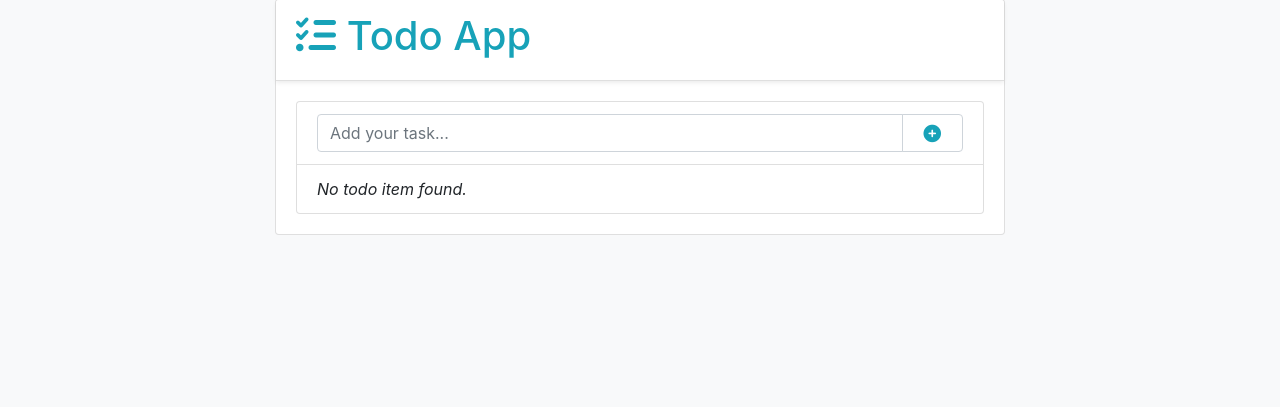
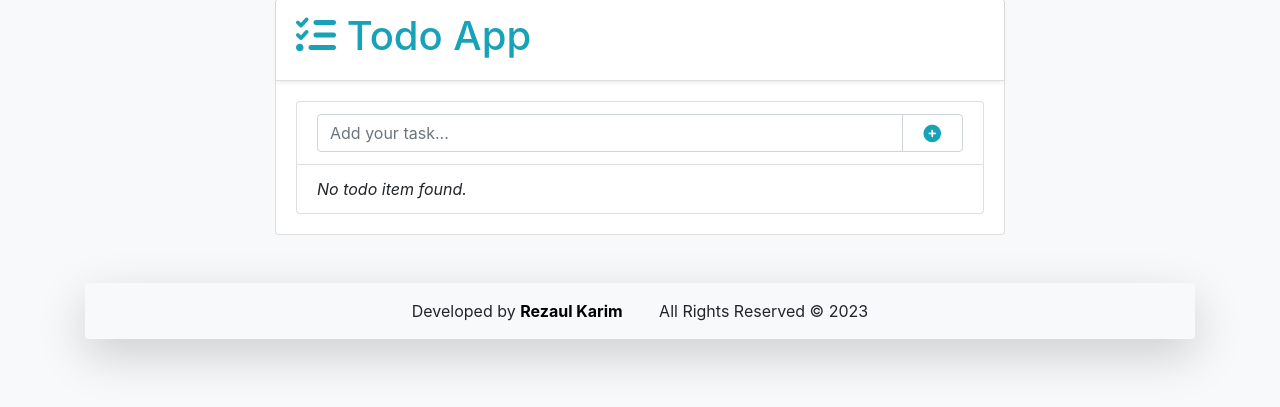
Before and after one commit to rkpust/ToDoApp, a Django app: page /todos/list/ in a window 1280 px wide. Shown: the part 49-456 px from the top of the page. Run offline with Django 4.2, Linux system fonts and the light colour scheme; data that the repository does not hold is empty.

Commit message:
added footer

```diff
--- a/todos/static/todos/style.css
+++ b/todos/static/todos/style.css
@@ -0,0 +1,9 @@
+a {
+    text-decoration: none;
+    font-weight: bold;
+    color: black;
+}
+a:hover {
+    color: blue;
+
+}
--- a/todos/templates/todos/todo_list.html
+++ b/todos/templates/todos/todo_list.html
@@ -54,9 +54,12 @@
                         </ul>
                     </div>
                 </div>
-
             </div>
         </div>
+        <footer class="mt-5 text-center shadow-lg p-3 bg-body rounded d-flex d-sm-block">
+            <span class="align-self-start mr-3">Developed by <a href="https://www.linkedin.com/in/rkpust/" target="_blank">Rezaul Karim</a></span>
+            <span class="align-self-end ml-3">All Rights Reserved &COPY; 2023</span>
+        </footer>
     </div>
 
 <script src="https://code.jquery.com/jquery-3.4.1.slim.min.js" integrity="sha384-J6qa4849blE2+poT4WnyKhv5vZF5SrPo0iEjwBvKU7imGFAV0wwj1yYfoRSJoZ+n" crossorigin="anonymous"></script>
```
